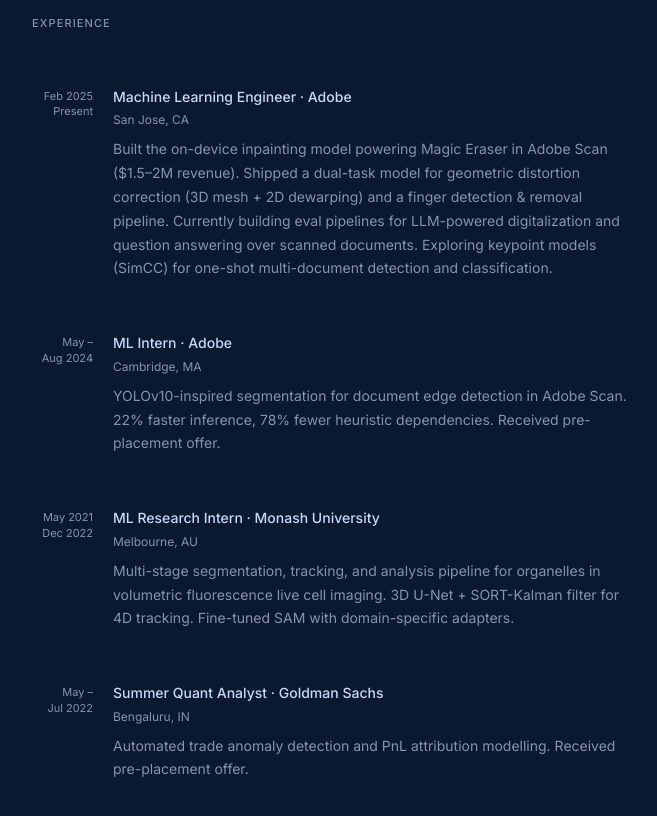
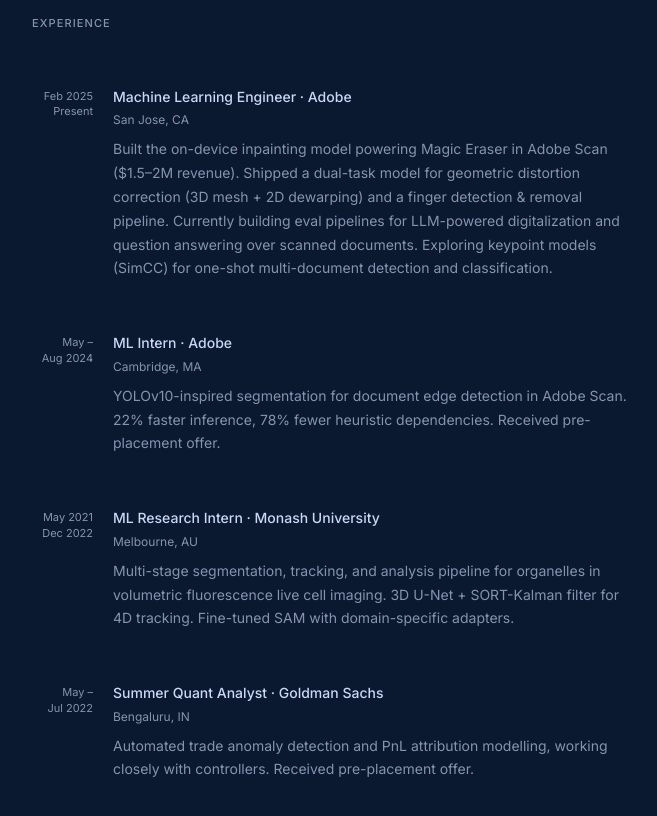
Before and after one commit to navya19j/navya19j.github.io, a plain HTML site: page index.html in a window 1280 px wide. Shown: the part 1486-2302 px from the top of the page, without its empty margins (518-1175 px from the left). Drawn offline with Linux system fonts and the light colour scheme.

Commit message:
Add controllers detail to Goldman Sachs description

```diff
--- a/index.html
+++ b/index.html
@@ -608,7 +608,7 @@
           <div class="exp-title">Summer Quant Analyst · Goldman Sachs</div>
           <div class="exp-co">Bengaluru, IN</div>
           <p class="exp-desc">
-            Automated trade anomaly detection and PnL attribution modelling. Received pre-placement offer.
+            Automated trade anomaly detection and PnL attribution modelling, working closely with controllers. Received pre-placement offer.
           </p>
         </div>
       </div>
```
